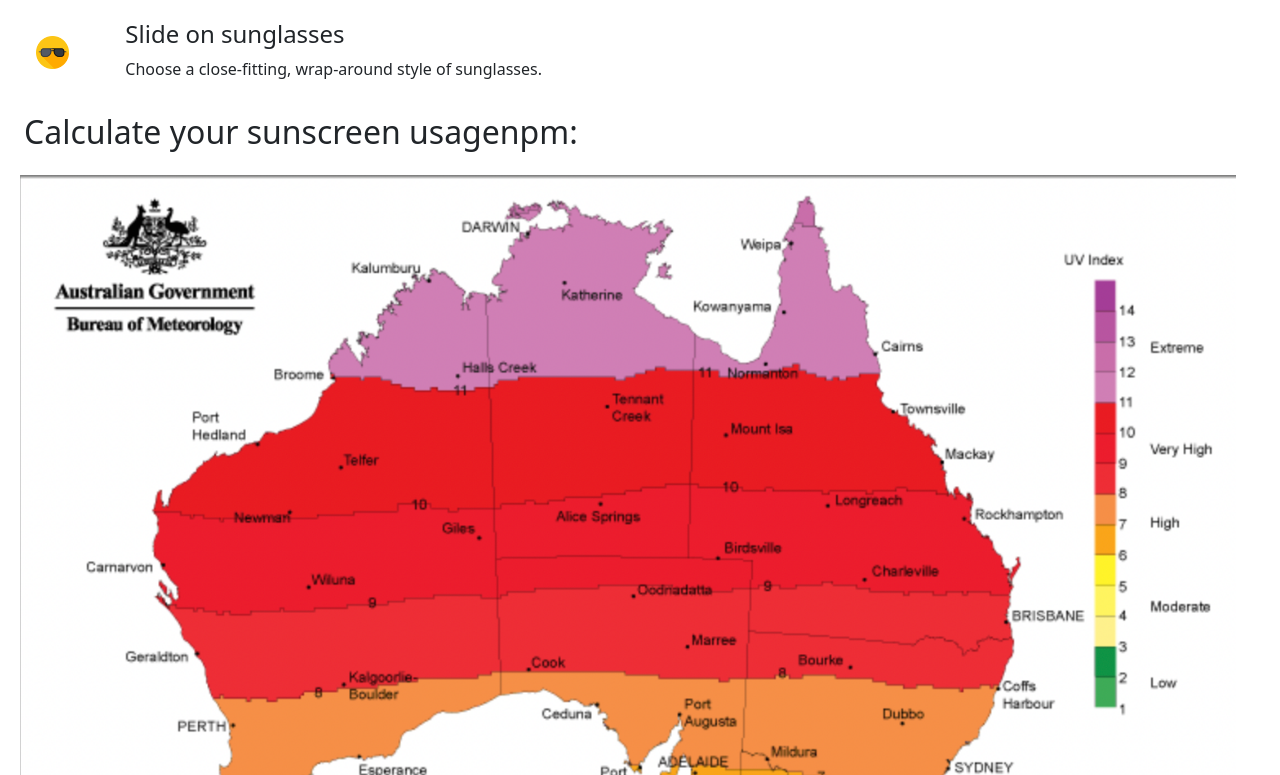
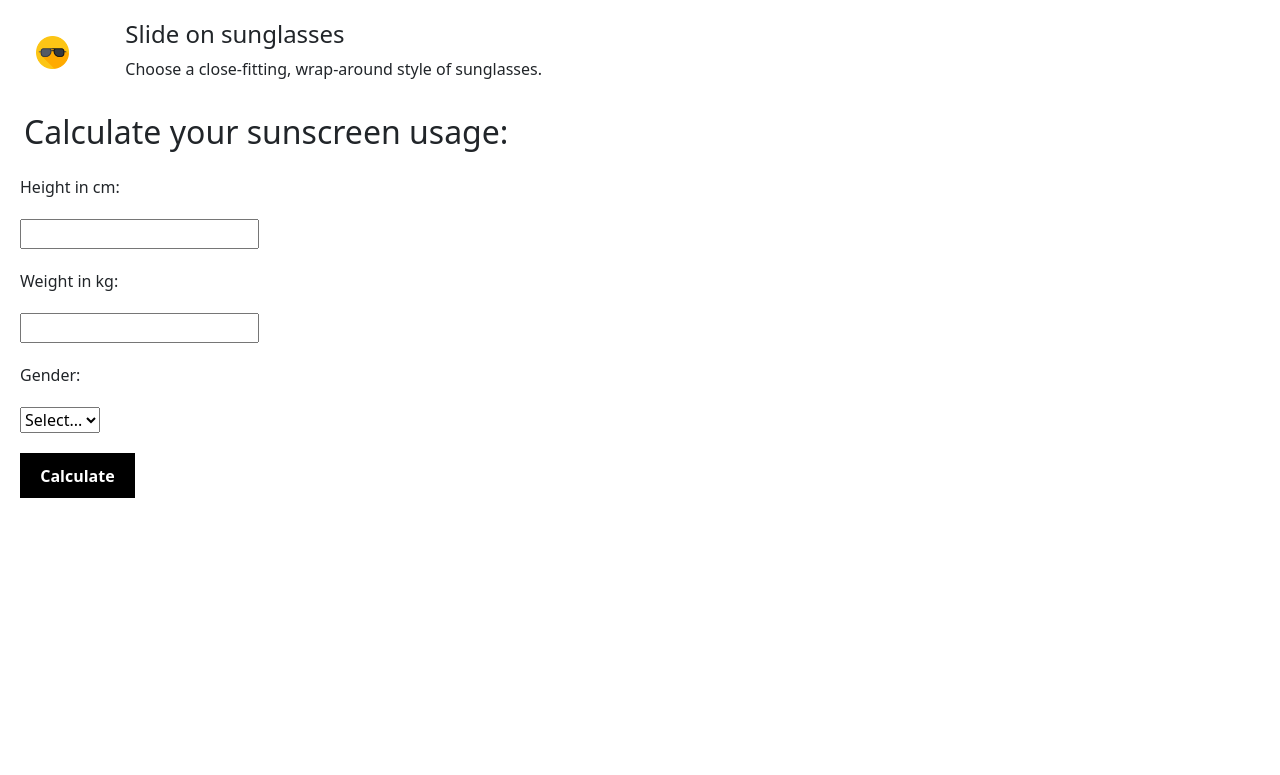
Before and after one commit to FilipMedrala/Team1_IE, a React (Vite) app in the folder vic_sun_app/react-app/: page /info in a window 1280 px wide. Shown: the part 2265-3040 px from the top of the page. After the commit the page ends 2763 px from the top, so only its background shows below. Built offline with nearby package versions, Linux system fonts and the light colour scheme.

Commit message:
few changes
added header

```diff
--- a/vic_sun_app/react-app/src/Info.tsx
+++ b/vic_sun_app/react-app/src/Info.tsx
@@ -191,8 +191,7 @@ During the sun protection times, protect skin and eyes by using covering clothin
         </div>
 
         <div className='row'>
-        <h2 className='text-start p-3'>Calculate your sunscreen usagenpm: </h2>
-        <img src={map} alt="" />
+        <h2 className='text-start p-3'>Calculate your sunscreen usage: </h2>
       </div>
 
       </div>
```
Also changed, not shown: 2 other files (tests, documents, lock files or other folders).
